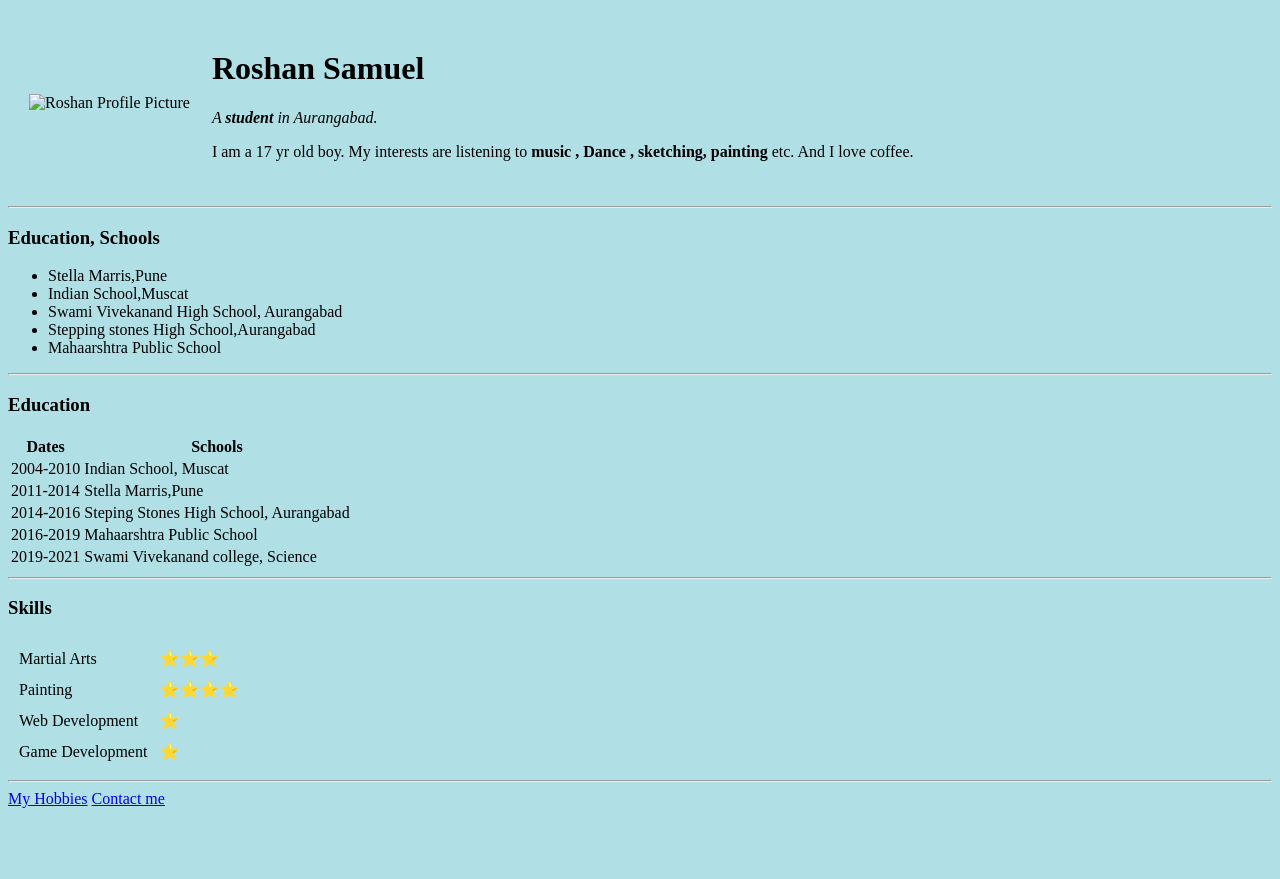
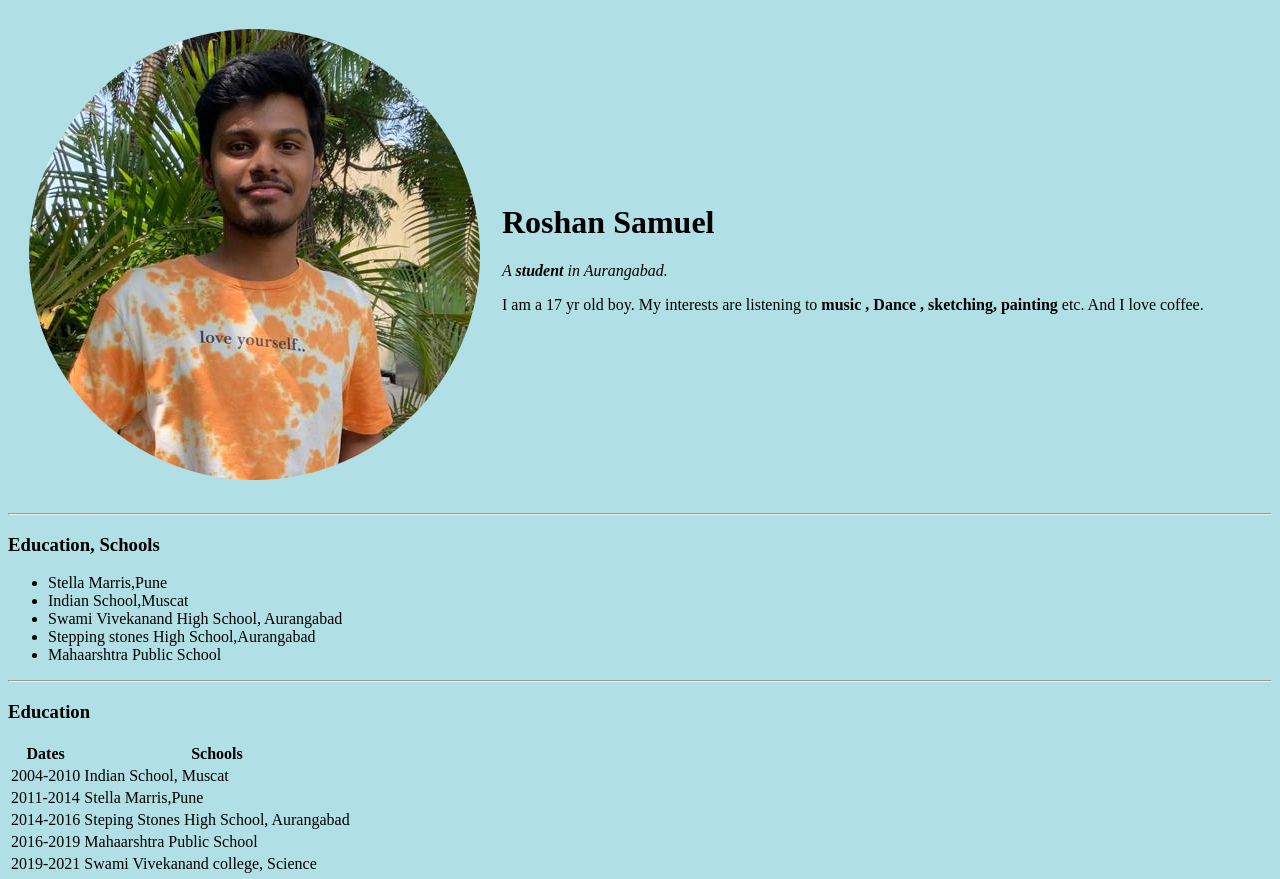
Before and after one commit to wendigo0103/CV, a plain HTML site: page index.html in a window 1280 px wide. Shown: the top 879 px of the page. Before the commit the page ends 816 px from the top, so only its background shows below. Drawn offline with Linux system fonts and the light colour scheme.

Commit message:
Update index.html

```diff
--- a/index.html
+++ b/index.html
@@ -10,7 +10,7 @@
 <body style="background-color: powderblue;">
   <table cellspacing="20">
     <tr>
-      <td> <img src="images\Roshan.png" alt="Roshan Profile Picture"></td>
+      <td> <img src="Roshan.png" alt="Roshan Profile Picture"></td>
       <td>
         <h1> Roshan Samuel </h1>
         <p> <em>A <strong>student</strong> in Aurangabad. </em></p>
```
